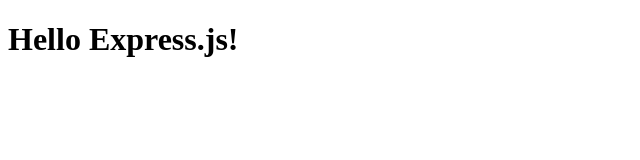
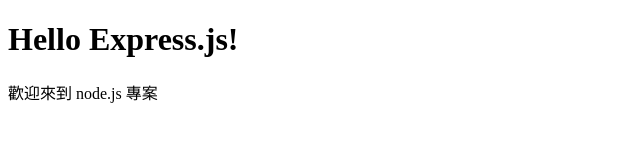
Before and after one commit to htaiwan/web-server, a website: page public/index.html in a window 1280 px wide. Shown: the whole page, without its empty margins (0-640 px from the left). Drawn offline with Linux system fonts and the light colour scheme.

Commit message:
update index.html

```diff
--- a/public/index.html
+++ b/public/index.html
@@ -6,5 +6,6 @@
 	</head>
 	<body>
 		<h1>Hello Express.js!</h1>
+		<p>歡迎來到 node.js 專案</p>
 	</body>
 </html>
```
